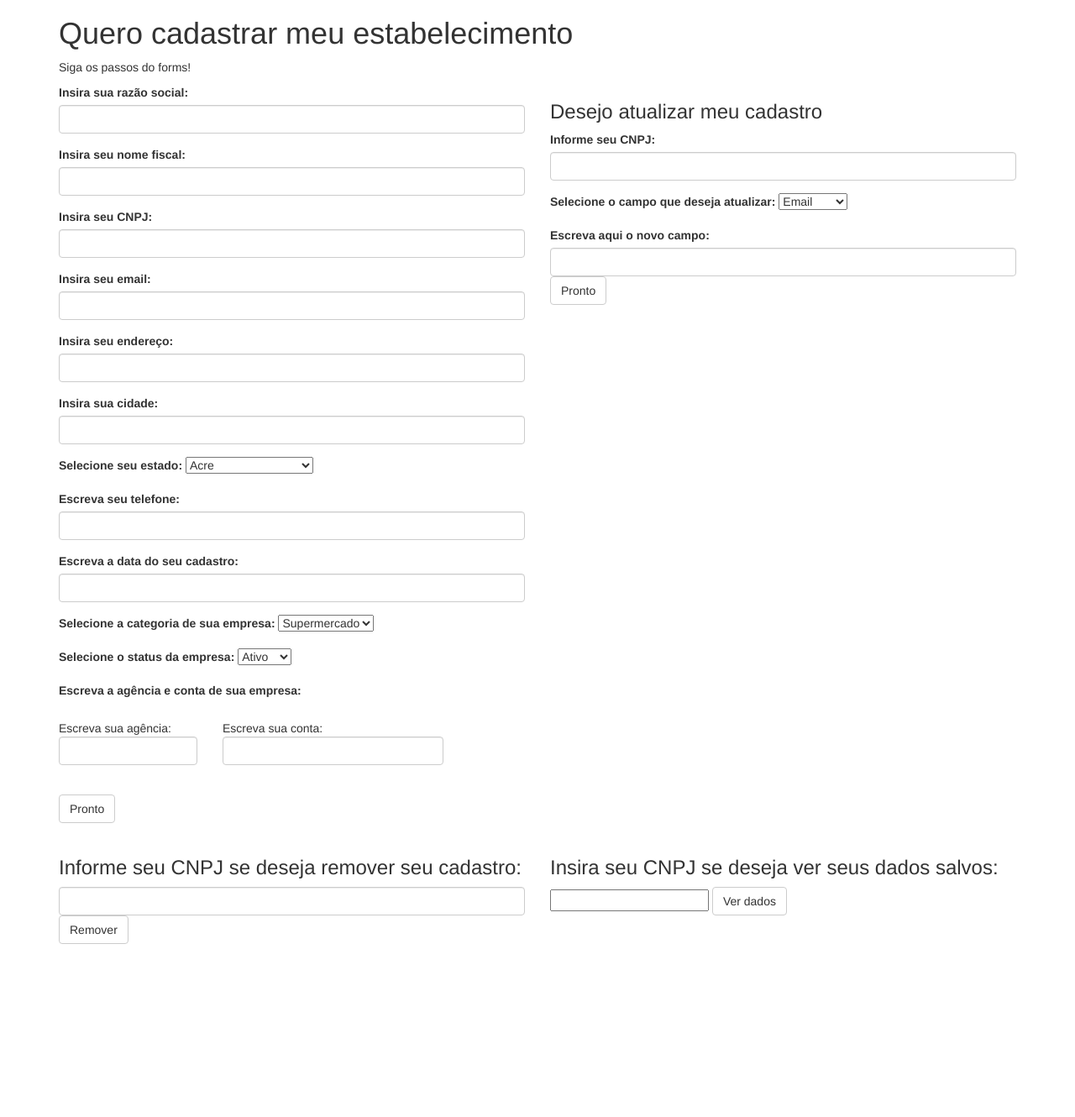
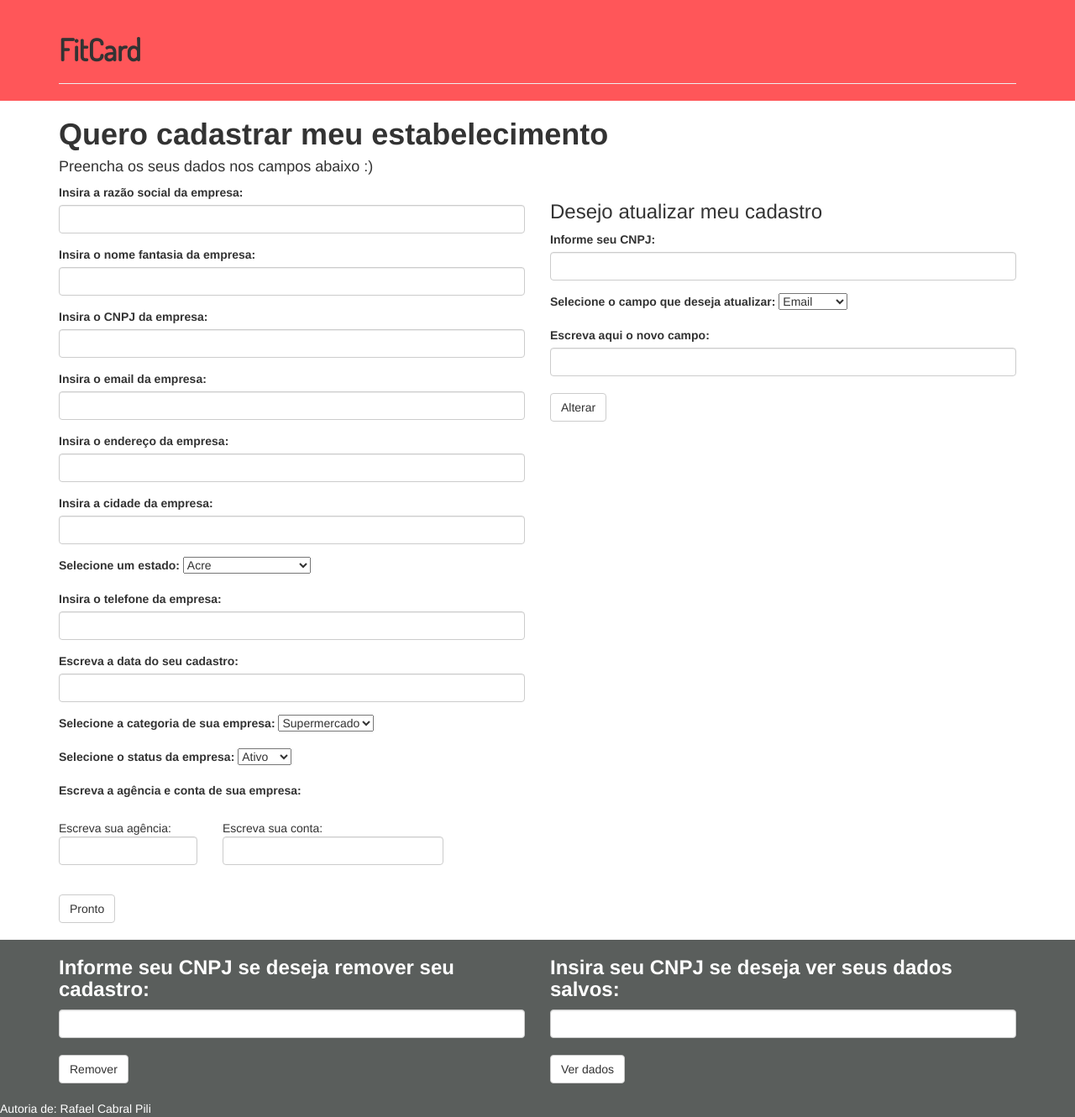
Before and after one commit to RafaPili1/Learn-Basic-HTML-PHP, a PHP site: page / in a window 1280 px wide. Shown: the whole page at 84% size. Before the commit the page ends 1124 px from the top, so only its background shows below. Run offline with PHP 8.4, Linux system fonts and the light colour scheme.

Commit message:
design changes + text fixes

```diff
--- /dev/null
+++ b/css/index.css
@@ -0,0 +1,17 @@
+
+.head {
+	background-color: rgb(255, 86, 89);
+	font-family: 'Dosis', sans-serif;
+}
+
+h1 {
+	font-weight: bold;
+}
+
+.rodape {
+	background-color: rgb(90, 94, 92);
+	color: white;
+}
+.rodape h3 {
+	font-weight: bold;
+}
--- a/index.php
+++ b/index.php
@@ -4,7 +4,9 @@
 	<title>FIT-CARD cadastre seu estabelecimento!</title>
 	<meta name="viewport" content="width=device-width, initial-scale=1">
 	<meta charset="utf-8">
+	<link href="https://fonts.googleapis.com/css?family=Dosis" rel="stylesheet">
 	<link rel="stylesheet" type="text/css" href="dist/css/bootstrap.min.css">
+	<link rel="stylesheet" type="text/css" href="css/index.css">
 	<script src="js/jquery-1.2.6.pack.js" type="text/javascript"></script>
 	<script src="js/jquery.maskedinput-1.1.4.pack.js" type="text/javascript" /></script>
 	<script type="text/javascript">
@@ -25,18 +27,25 @@
 </head>
 
 <body>
+	<div class="head">
+		<div class="container">
+			<div class="page-header">
+				<h1>FitCard</h1>
+			</div>
+		</div>
+	</div>
 	<div class="container">
 		<div class="row">
 			<div class="col-sm-12">
 				<h1>Quero cadastrar meu estabelecimento</h1>
-				<p>Siga os passos do forms!</p>
+				<h4>Preencha os seus dados nos campos abaixo :)</h4>
 				<div class="row">
 					<div class="col-sm-6">
 						<form action="back-end/cadastro.php" method="POST" id="form">
 							<div class="form-group" id="Rs">
 
 								<label for="razoes">
-									Insira sua razão social:
+									Insira a razão social da empresa:
 								</label>
 
 								<input type="text"
@@ -46,7 +55,7 @@
 							<div class="form-group" id="Nf">
 
 								<label for="nomef">
-									Insira seu nome fiscal:
+									Insira o nome fantasia da empresa:
 								</label>
 
 								<input type="text"
@@ -56,7 +65,7 @@
 							<div class="form-group" id="cnpfj">
 
 								<label for="cnpfj">
-									Insira seu CNPJ:
+									Insira o CNPJ da empresa:
 								</label>
 
 								<input type="text"
@@ -66,7 +75,7 @@
 							<div class="form-group" id="emailAdress">
 
 								<label for="emailAdress">
-									Insira seu email:
+									Insira o email da empresa:
 								</label>
 
 								<input type="text"
@@ -76,7 +85,7 @@
 							<div class="form-group" id="endereco">
 
 								<label for="endereco">
-									Insira seu endereço:
+									Insira o endereço da empresa:
 								</label>
 
 								<input type="text"
@@ -85,7 +94,7 @@
 							<div class="form-group" id="cidade">
 
 								<label for="cidade">
-									Insira sua cidade:
+									Insira a cidade da empresa:
 								</label>
 
 								<input type="text"
@@ -93,7 +102,7 @@
 							</div>
 							<div class="form-group" id="estado">
 								<label for="estado">
-									Selecione seu estado:
+									Selecione um estado:
 								</label>
 								<select name="state">
 									<option value="AC">Acre</option>
@@ -128,7 +137,7 @@
 							<div class="form-group" id="telefone">
 
 								<label for="telefone">
-									Escreva seu telefone:
+									Insira o telefone da empresa:
 								</label>
 
 								<input type="text" name="tel" class="form-control" id="phone">
@@ -215,17 +224,30 @@
 									Escreva aqui o novo campo:
 								</label>
 								<input type="text" name="dado" class="form-control" required>
-								<button type="submit" class="btn btn-default"> Pronto </button>
+								<br />
+								<button type="submit" class="btn btn-default"> Alterar </button>
 							</div>
 						</form>
 					</div>
 				</div>
+			</div>
+		</div>
+	</div>
+	<div class='rodape'>
+		<div class='container'>
 			<div class="row">
 				<div class="col-sm-6">
 					<form action="back-end/destruir.php" method="POST" id="formDois">
-							<h3>Informe seu CNPJ se deseja remover seu cadastro:</h3>
+
+						<h3>
+							Informe seu CNPJ se deseja remover seu cadastro:
+						</h3>
+
 						<input type="text" name="CNPJdestruir" class="form-control" id="remocao">
+						<br />
 						<button type="submit" class="btn btn-default"> Remover </button>
+						<br />
+						<br />
 						</form>
 				</div>
 				<div class="col-sm-6">
@@ -234,16 +256,16 @@
 							Insira seu CNPJ se deseja ver seus dados salvos:
 						</h3>
 
-							<input type="text" name="" id="CNPJread">
-
+						<input type="text" name="" id="CNPJread" class="form-control">
+						<br />
 						<button type="submit" class="btn btn-default" id="butt"> Ver dados </button>
-
+						<br />
 						<div id="inside"></div>
 					</form>
 				</div>
 			</div>
 		</div>
-		</div>
+			Autoria de: Rafael Cabral Pili
 	</div>
 </body>
 
```
Lines whose indentation alone changed are shown as unchanged.
